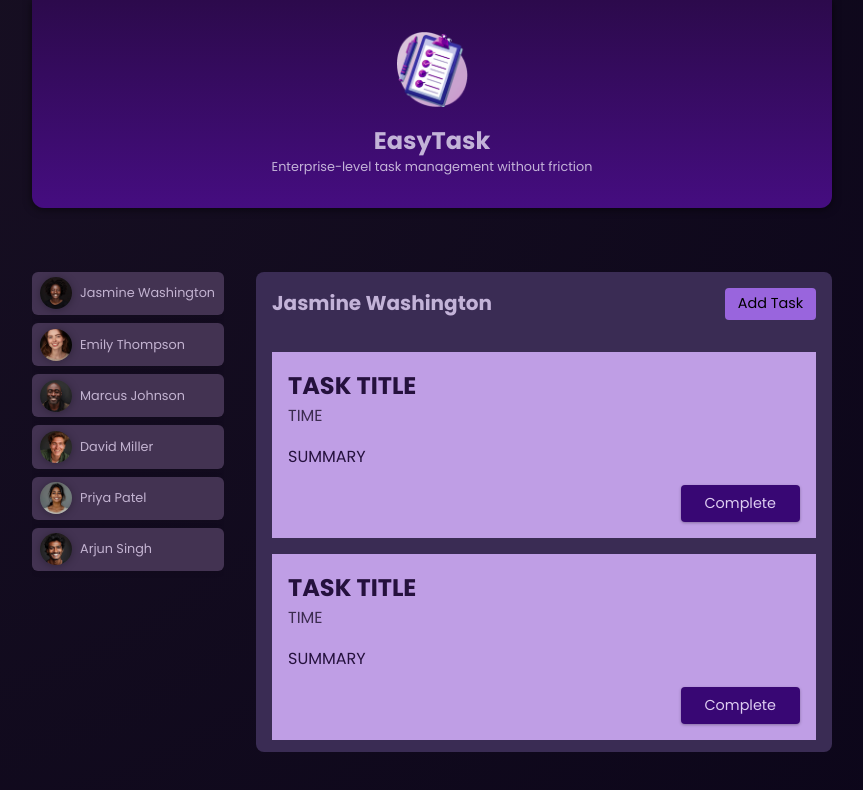
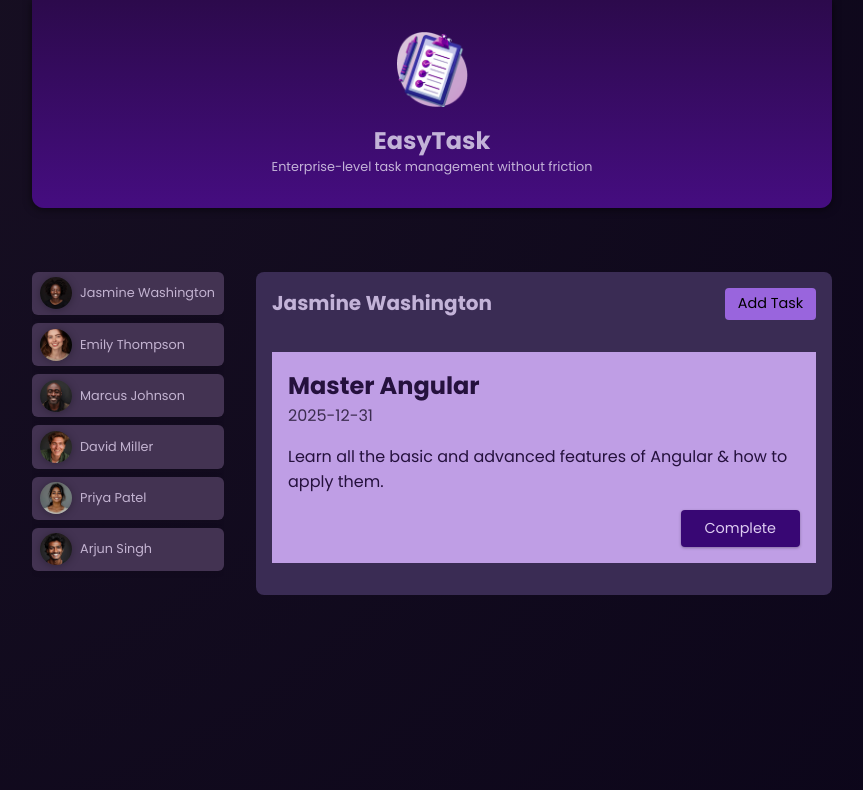
Before and after one commit to mahrusferdous/angular_first_module, an Angular app in the folder 01-starting-project/: page / in a window 1280 px wide. Both pictures are taken after a click on the button "Jasmine Washington". Shown: the top 790 px of the page, without its empty margins (208-1071 px from the left). Built offline with nearby package versions, Linux system fonts and the light colour scheme.

Commit message:
chore: Update user and task components to display task details

```diff
--- a/01-starting-project/src/app/app.component.html
+++ b/01-starting-project/src/app/app.component.html
@@ -9,7 +9,7 @@
   </ul>
 
   @if (user) {
-  <app-tasks [name]="user.name" />
+  <app-tasks [userId]="user.id" [name]="user.name" />
   } @else {
   <p id="fallback">Select a user to see their tasks!</p>
   }
--- a/01-starting-project/src/app/tasks/task/task.component.html
+++ b/01-starting-project/src/app/tasks/task/task.component.html
@@ -1,6 +1,6 @@
 <article>
-  <h2>TASK TITLE</h2>
-  <time datetime="">TIME</time>
-  <p>SUMMARY</p>
+  <h2>{{ task.title }}</h2>
+  <time datetime="">{{ task.dueDate }}</time>
+  <p>{{ task.summary }}</p>
   <p class="actions"><button>Complete</button></p>
 </article>
--- a/01-starting-project/src/app/tasks/tasks.component.html
+++ b/01-starting-project/src/app/tasks/tasks.component.html
@@ -7,14 +7,10 @@
   </header>
 
   <ul>
+    @for (task of selectedUserTasks; track task.id) {
     <li>
-      <app-task />
+      <app-task [task]="task" />
     </li>
-    <li>
-      <app-task />
-    </li>
-    <li>
-      <app-task />
-    </li>
+    }
   </ul>
 </section>
--- a/01-starting-project/src/app/tasks/tasks.component.ts
+++ b/01-starting-project/src/app/tasks/tasks.component.ts
@@ -9,5 +9,35 @@
   imports: [TaskComponent],
 })
 export class TasksComponent {
-  @Input() name?: string;
+  @Input({ required: true }) userId!: string;
+  @Input({ required: true }) name!: string;
+  tasks = [
+    {
+      id: 't1',
+      userId: 'u1',
+      title: 'Master Angular',
+      summary:
+        'Learn all the basic and advanced features of Angular & how to apply them.',
+      dueDate: '2025-12-31',
+    },
+    {
+      id: 't2',
+      userId: 'u3',
+      title: 'Build first prototype',
+      summary: 'Build a first prototype of the online shop website',
+      dueDate: '2024-05-31',
+    },
+    {
+      id: 't3',
+      userId: 'u3',
+      title: 'Prepare issue template',
+      summary:
+        'Prepare and describe an issue template which will help with project management',
+      dueDate: '2024-06-15',
+    },
+  ];
+
+  get selectedUserTasks() {
+    return this.tasks.filter((task) => task.userId === this.userId);
+  }
 }
```
Also changed, not shown: 01-starting-project/src/app/tasks/task/task.component.ts (+11 -3 lines).
